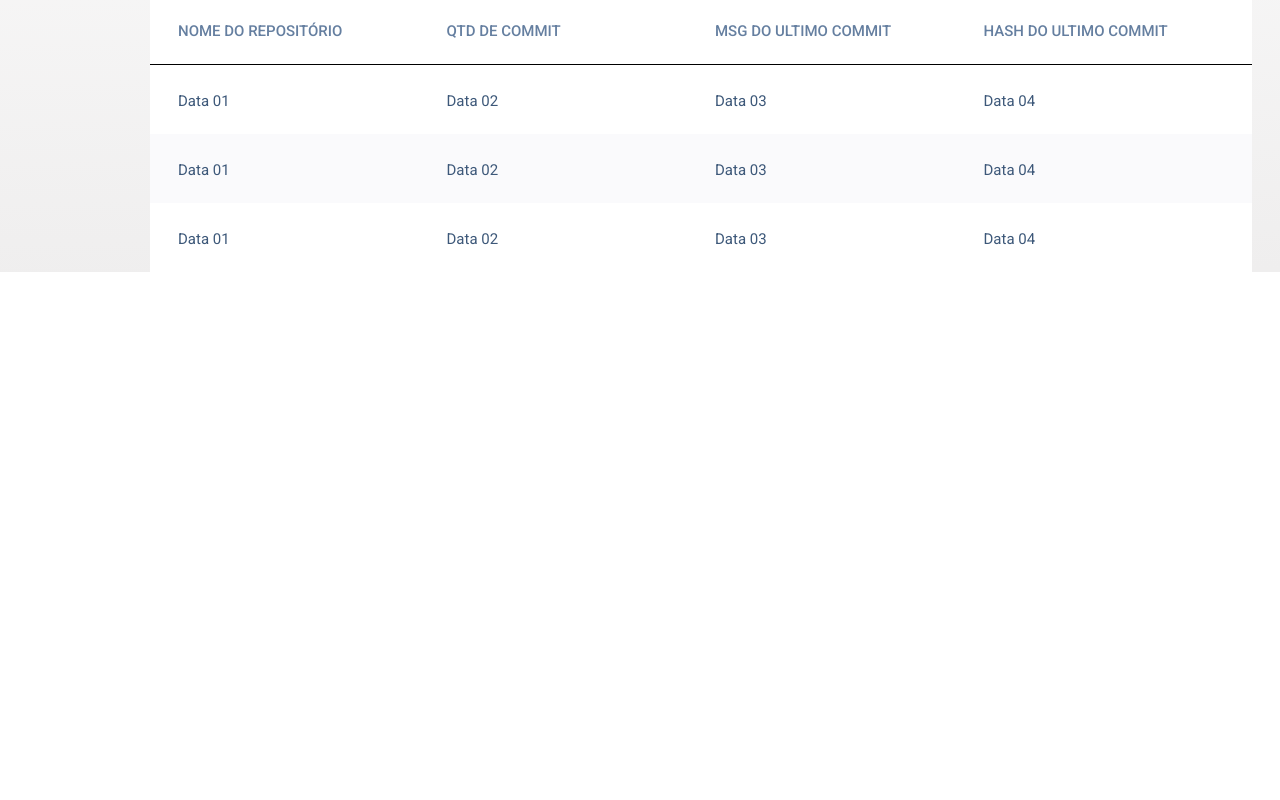
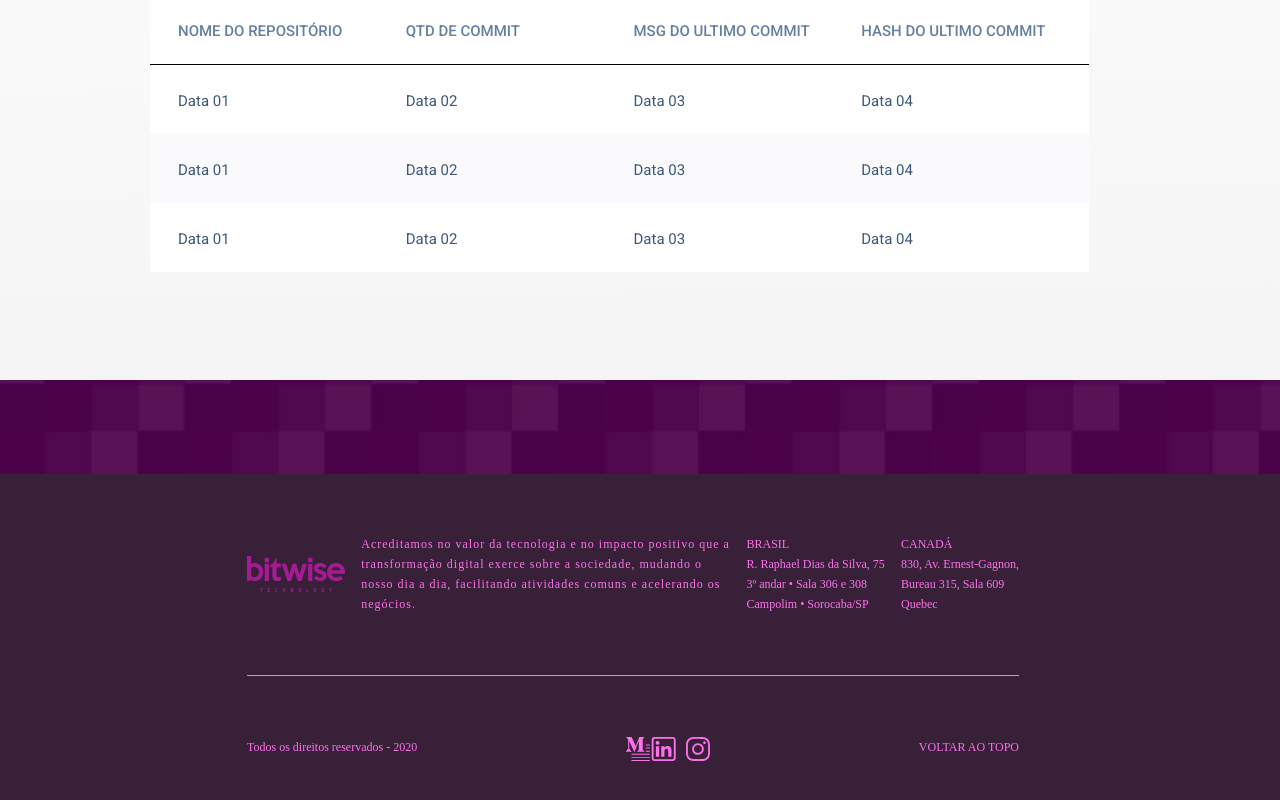
Before and after one commit to bitwise-technology/front-end-test, a React (Create React App) app in the folder frontend/: page / in a window 1280 px wide. Shown: the part 406-1206 px from the top of the page. Before the commit the page ends 800 px from the top, so only its background shows below. Built offline with nearby package versions, Linux system fonts and the light colour scheme; no server answers.

Commit message:
feat: add SearchPage footer

```diff
--- a/frontend/src/pages/search/SearchPage.tsx
+++ b/frontend/src/pages/search/SearchPage.tsx
@@ -1,18 +1,22 @@
 import React from "react";
-
 
 import SearchHeader from "./components/header/SearchHeader";
 import Table from "./components/table/Table";
 import UserInfo from "./components/user_info/UserInfo";
 
+import PurpleRow from "../../assets/purple_row.png";
+
+
 import {
   PageContainer,
   RepositoriesInfoContainer,
   RepositoriesTitle,
-
   RepositoriesActionsContainer,
   StyledThreeDots,
+  StyledPurpleRow,
+
 } from "./SearchPageStyles";
+import SearchFooter from "./components/footer/SearchFooter";
 
 const SearchPage = () => {
   return (
@@ -28,6 +32,10 @@ const SearchPage = () => {
         </RepositoriesActionsContainer>
         <Table />
       </RepositoriesInfoContainer>
+
+      <StyledPurpleRow src={PurpleRow} alt='Purple row' />
+
+      <SearchFooter />
     </PageContainer>
   );
 };
--- a/frontend/src/pages/search/SearchPageStyles.ts
+++ b/frontend/src/pages/search/SearchPageStyles.ts
@@ -2,16 +2,20 @@ import styled from "styled-components";
 
 import { ReactComponent as ThreeDots } from "../../assets/three_dots_icon.svg";
 
-
 export const PageContainer = styled.div`
   background: linear-gradient(359.39deg, #efeeee 0.46%, #ffffff 99.42%);
+
+  @media screen and (min-width: 1366px) {
+    max-width: 1440px;
+    margin: auto;
+  }
 `;
 
 export const RepositoriesInfoContainer = styled.div`
   margin-left: 150px;
   margin-right: 191px;
   margin-top: 37px;
-  width: 1102px;
+  max-width: 1102px;
   max-height: 347px;
   background-color: #fff;
 `;
@@ -20,7 +24,6 @@ export const RepositoriesActionsContainer = styled.div`
   display: flex;
   justify-content: space-between;
   padding: 30px 0 17px 32px;
-
 `;
 
 export const RepositoriesTitle = styled.h2`
@@ -32,3 +35,11 @@ export const RepositoriesTitle = styled.h2`
 export const StyledThreeDots = styled(ThreeDots)`
   margin-right: 6px;
 `;
+
+export const StyledPurpleRow = styled.img`
+  margin-top: 108px;
+  max-width: 100vw;
+  @media screen and (min-width: 1440px) {
+    max-width: 1440px;
+  }
+`;
--- /dev/null
+++ b/frontend/src/pages/search/components/footer/SearchFooter.tsx
@@ -0,0 +1,69 @@
+import React from "react";
+
+import { ReactComponent as BitwiseLogo } from "../../../../assets/bitwise_logo_2.svg";
+
+import { ReactComponent as MediumIcon } from "../../../../assets/medium_icon.svg";
+import { ReactComponent as LinkedinAndInstagramIcons } from "../../../../assets/linkedin_and_insta_icons.svg";
+
+
+import {
+  StyledFooter,
+  BitwiseInfo,
+  BitwiseMotto,
+  BitwiseLocation,
+  StyledHorizontalLineContainer,
+  CopyrightGroup,
+  CopyrightText,
+  BackToTopText,
+  IconsContainer,
+} from "./SearchFooterStyles";
+
+const SearchFooter = () => {
+  return (
+    <StyledFooter>
+      <BitwiseInfo>
+        <BitwiseLogo />
+        <BitwiseMotto>
+          Acreditamos no valor da tecnologia e no impacto positivo que a
+          transformação digital exerce sobre a sociedade, mudando o nosso dia a
+          dia, facilitando atividades comuns e acelerando os negócios.
+        </BitwiseMotto>
+
+        <BitwiseLocation>
+          BRASIL
+          <br />
+          R. Raphael Dias da Silva, 75
+          <br />
+          3º andar • Sala 306 e 308
+          <br />
+          Campolim • Sorocaba/SP
+          <br />
+        </BitwiseLocation>
+
+        <BitwiseLocation>
+          CANADÁ
+          <br />
+          830, Av. Ernest-Gagnon,
+          <br />
+          Bureau 315, Sala 609
+          <br />
+          Quebec
+          <br />
+        </BitwiseLocation>
+      </BitwiseInfo>
+
+      <StyledHorizontalLineContainer />
+
+      <CopyrightGroup>
+        <CopyrightText>Todos os direitos reservados - 2020</CopyrightText>
+        <IconsContainer>
+          <MediumIcon />
+          <LinkedinAndInstagramIcons />
+        </IconsContainer>
+        <BackToTopText>VOLTAR AO TOPO</BackToTopText>
+      </CopyrightGroup>
+    </StyledFooter>
+  );
+};
+
+export default SearchFooter;
--- /dev/null
+++ b/frontend/src/pages/search/components/footer/SearchFooterStyles.ts
@@ -0,0 +1,111 @@
+import styled from "styled-components";
+
+export const StyledFooter = styled.footer`
+  height: 391px;
+  background-color: #382039;
+  margin-top: -5px;
+  color: #fd71ea;
+
+  padding-left: 247px;
+  padding-right: 261px;
+
+  line-height: 20px;
+  font-size: 12px;
+
+  @media screen and (max-width: 1200px) {
+    padding-left: 124px;
+    padding-right: 130px;
+  }
+
+  @media screen and (max-width: 992px) {
+    padding-left: 50px;
+    padding-right: 50px;
+  }
+
+  @media screen and (max-width: 768px) {
+    height: auto;
+  }
+
+  @media screen and (max-width: 600px) {
+  }
+
+  /* Small devices (portrait tablets and large phones, 600px and up) */
+  @media screen and (max-width: 600px) {
+    padding-left: 0;
+    padding-right: 0;
+  }
+`;
+
+export const BitwiseInfo = styled.div`
+  display: flex;
+  justify-content: space-between;
+  align-items: center;
+  padding-top: 61px;
+
+  @media screen and (max-width: 992px) {
+    justify-content: space-around;
+  }
+
+  @media screen and (max-width: 768px) {
+    display: grid;
+    grid-template-rows: repeat(2, 1fr);
+    grid-template-columns: repeat(2, 1fr);
+
+    gap: 20px 20px;
+
+    justify-items: center;
+  }
+`;
+
+export const BitwiseMotto = styled.p`
+  max-width: 369px;
+  font-weight: 325;
+  letter-spacing: 1px;
+`;
+
+export const BitwiseLocation = styled.div``;
+
+export const StyledHorizontalLineContainer = styled.hr`
+  margin-top: 61px;
+
+  background-color: #fd71ea;
+  height: 1px;
+  border: none;
+`;
+
+export const CopyrightGroup = styled.div`
+  color: #fd71ea;
+  padding-top: 61px;
+
+  display: flex;
+  justify-content: space-between;
+
+  @media screen and (max-width: 992px) {
+    justify-content: space-around;
+  }
+
+  @media screen and (max-width: 768px) {
+    padding-bottom: 50px;
+  }
+
+  @media screen and (max-width: 600px) {
+    flex-direction: column;
+    align-items: center;
+  }
+`;
+
+export const IconsContainer = styled.div`
+  @media screen and (max-width: 600px) {
+    margin: 30px 0;
+  }
+`;
+
+export const CopyrightText = styled.p`
+  @media screen and (max-width: 768px) {
+    text-align: left;
+  }
+`;
+export const BackToTopText = styled.p`
+  font-weight: 350;
+  align-items: center;
+`;
--- a/frontend/src/pages/search/components/table/TableStyles.ts
+++ b/frontend/src/pages/search/components/table/TableStyles.ts
@@ -12,7 +12,6 @@ export const TableBody = styled.div`
   &::-webkit-scrollbar {
     width: 6px;
     height: 59px;
-
   }
 
   &::-webkit-scrollbar-thumb {
```
Also changed, not shown: frontend/src/assets/bitwise_logo_2.svg (added), frontend/src/assets/purple_row.png (added).
